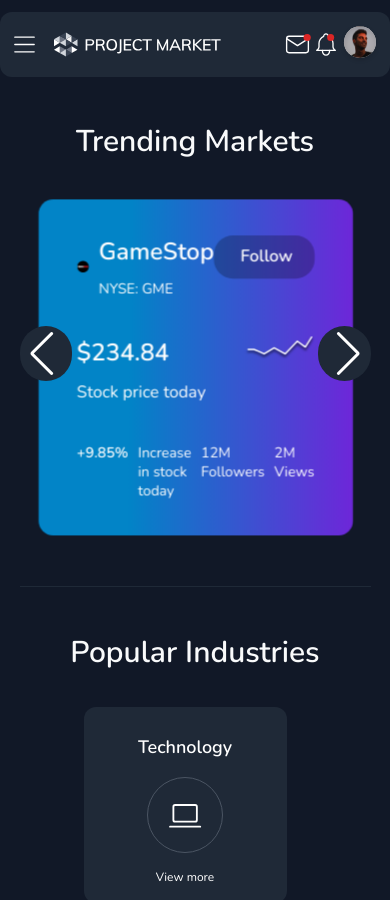
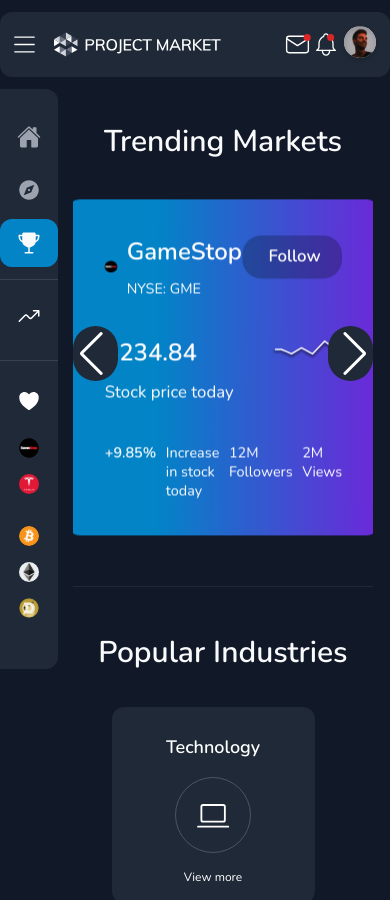
Before and after one commit to Alpha-Hamza/PM2, a Next.js app: page / in a window 390 px wide. Shown: the top 900 px of the page. Built offline with nearby package versions, Linux system fonts and the light colour scheme; grey boxes are pictures that could not be loaded.

Commit message:
latest commit

```diff
--- a/Components/LeftSection.js
+++ b/Components/LeftSection.js
@@ -2,7 +2,7 @@
 
 export default function LeftSection() {
   return (
-    <div className="bg-[#1F2937]  mt-[12px] pt-[24px] pb-[12.95%]  rounded-r-[12px] w-[100%]   2xl:ml-0 sm:ml-[5%] sm:block hidden  ">
+    <div className="bg-[#1F2937]  mt-[12px] pt-[24px] pb-[12.95%]  rounded-r-[12px] sm:w-[100%]    2xl:ml-0 sm:ml-[5%]  sm:static absolute z-10 ">
       <div className="  flex-col border-b-[1px] border-[#374151] sm:w-auto  w-[58px]   ">
         <div className="flex  hover:bg-[#0284C7] w-full h-[48px]  items-center rounded-[12px]">
           <img
@@ -46,15 +46,13 @@
             Portfolio Overview
           </h1>
         </div>
-        <div className="xl:hidden  flex-col mt-[24px] ">
+        <div className="xl:hidden  flex-col mt-[24px] -mb-10 ">
           <img
             src="./Images/Li4.svg"
             alt=" "
             className="xl:ml-[32px] sm:ml-[15px] sm:mx-0 mx-auto"
           />
-          <h1 className="text-[#FFFFFF] ml-[8px] font-semibold sm:block hidden  ">
-            Portfolio Overview
-          </h1>
+
         </div>
         <div className="xl:ml-[32px] sm:ml-[15px] sm:mx-0 mx-auto mt-[16px]">
           <h1 className="text-[#9CA3AF]  text-[12px]  font-semibold sm:block hidden ">
--- a/Components/MainSection.js
+++ b/Components/MainSection.js
@@ -79,7 +79,7 @@
   ];
 
   return (
-    <div className="  sm:ml-8 mt-[12px] pb-[6%] rounded-[12px] 2xl:w-[80%] lg:w-[75%] md:w-[70%] sm:w-[65%] w-[100%] mx-auto container   ">
+    <div className="  sm:ml-8 pl-14 mt-[12px] pb-[6%] rounded-[12px] 2xl:w-[80%] lg:w-[75%] md:w-[70%] sm:w-[65%] w-[100%] mx-auto container    ">
       <h1 className="text-center text-gray-50 text-3xl font-semibold mt-[35px]">
         Trending Markets
       </h1>
--- a/styles/globals.css
+++ b/styles/globals.css
@@ -91,6 +91,7 @@
 padding: 1px 8px 0px 0px;
 
 
+
 }
 
 .swiper-3d, .swiper-3d.swiper-css-mode .swiper-wrapper{
```
